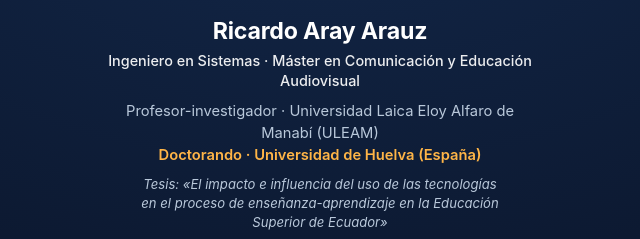
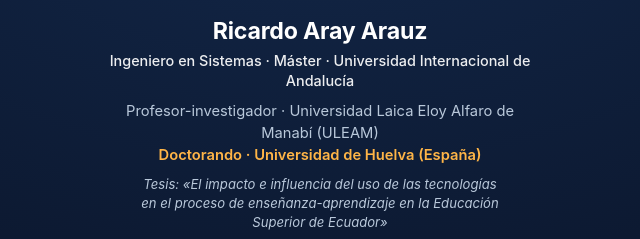
Before and after one commit to RicardoUleam2024/ricardoaray-web, a plain HTML site: page contacto/index.html in a window 1280 px wide. Shown: the part 155-394 px from the top of the page, 320-960 px from the left. Drawn offline with Linux system fonts and the light colour scheme.

Commit message:
Contacto: acorta el máster
Co-Authored-By: Claude Opus 5.5 <noreply@anthropic.com>
Claude-Session: https://claude.ai/code/session_016PaPYQ4hH1VsAgTDD9Sfab

```diff
--- a/contacto/index.html
+++ b/contacto/index.html
@@ -92,7 +92,7 @@
     <header>
       <img src="../images/profile-academico.jpg" alt="Foto de Ricardo Aray Arauz" class="avatar" width="112" height="112">
       <h1>Ricardo Aray Arauz</h1>
-      <p class="degrees">Ingeniero en Sistemas · Máster en Comunicación y Educación Audiovisual</p>
+      <p class="degrees">Ingeniero en Sistemas · Máster · Universidad Internacional de Andalucía</p>
       <p class="role">Profesor-investigador · Universidad Laica Eloy Alfaro de Manabí (ULEAM)<br>
       <strong>Doctorando · Universidad de Huelva (España)</strong></p>
       <p class="thesis">Tesis: «El impacto e influencia del uso de las tecnologías en el proceso de enseñanza-aprendizaje en la Educación Superior de Ecuador»</p>
```
